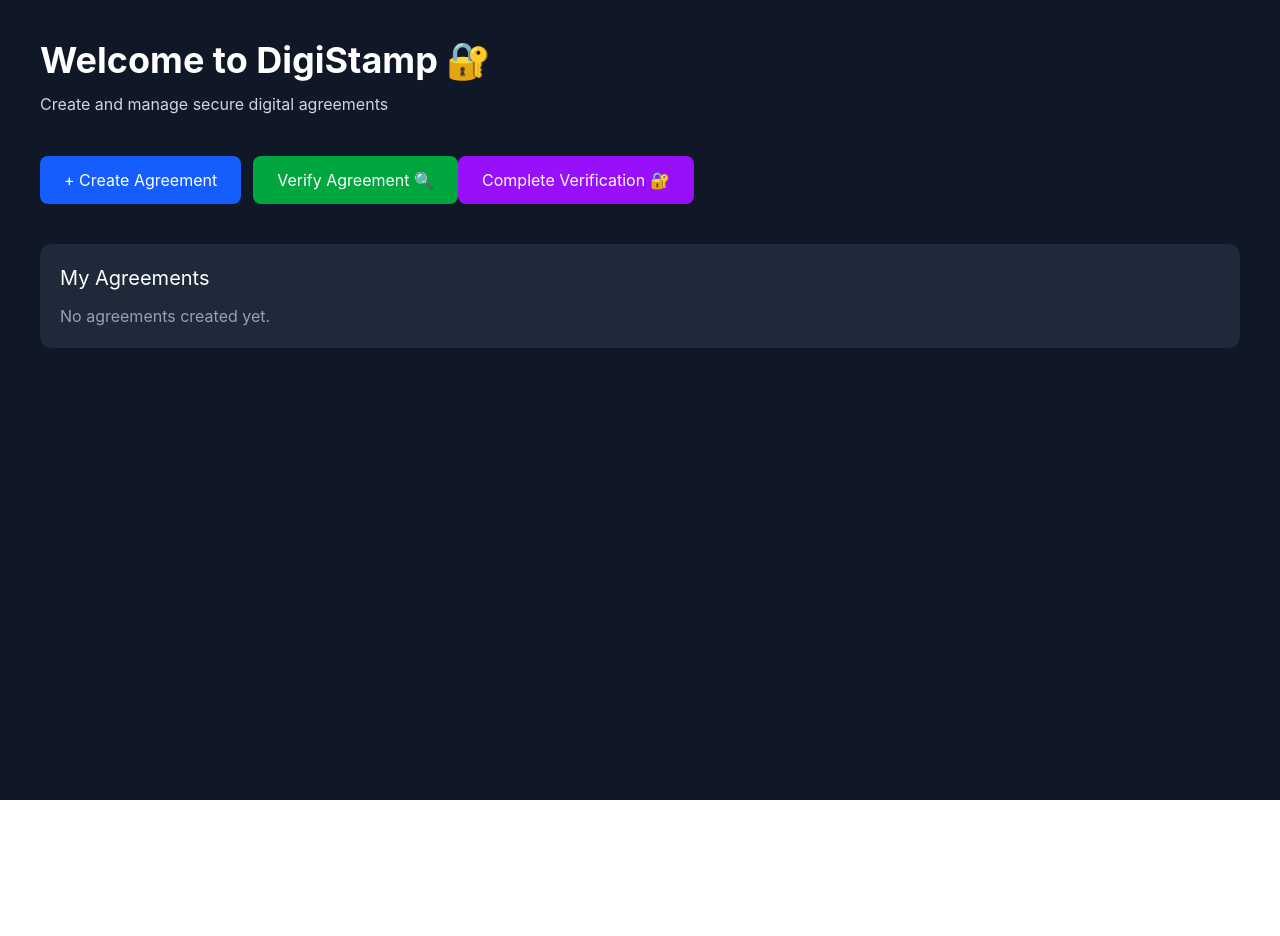
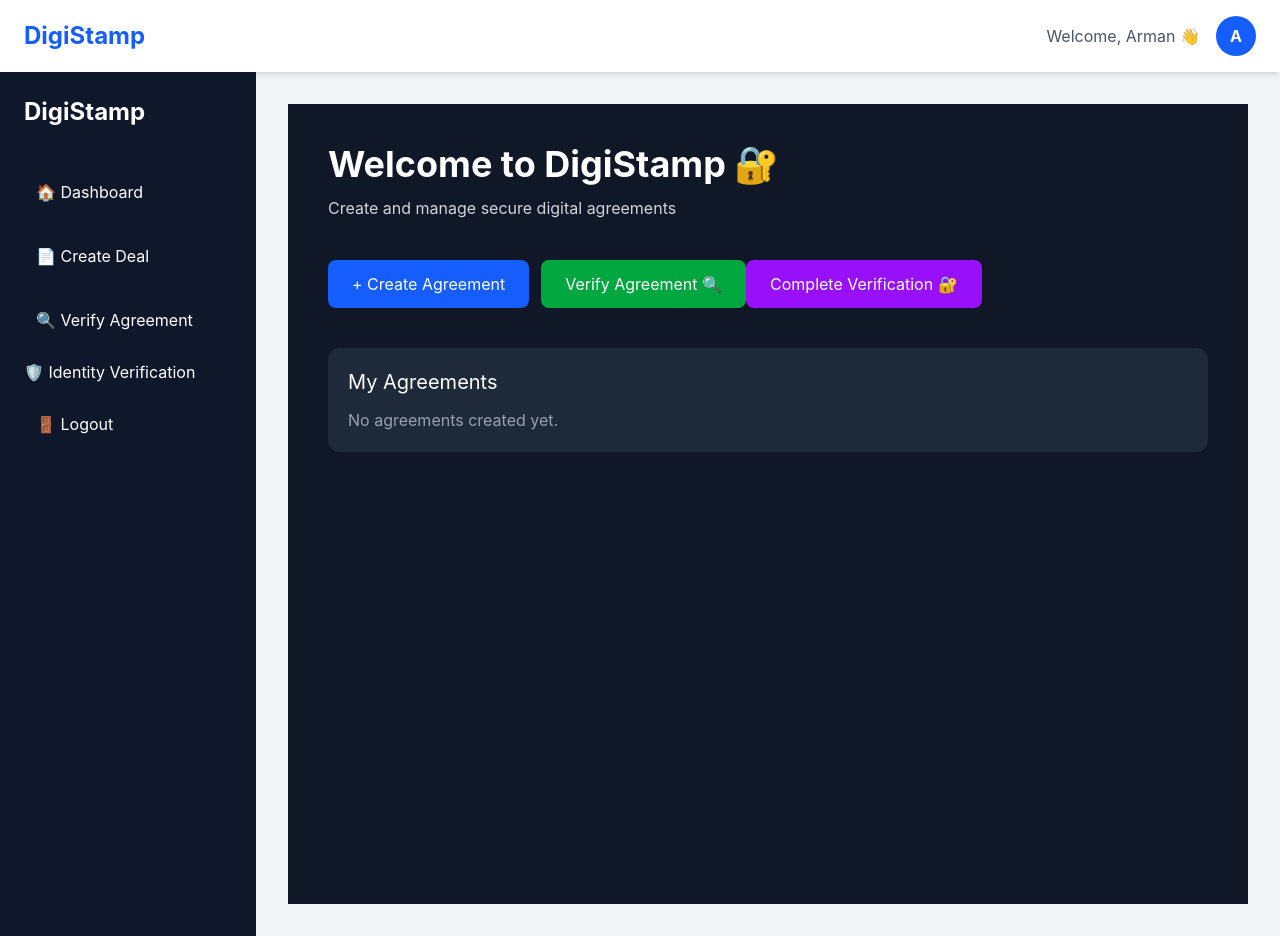
Before and after one commit to armanalikhan04/DigiStamp, a React app in the folder frontend/: page /dashboard in a window 1280 px wide. Before the commit the page ends 800 px from the top, so only its background shows below. Built offline with nearby package versions, Linux system fonts and the light colour scheme; no server answers; the HTML template or start-up script is replaced by a standard one.

Commit message:
Add professional identity verification page

```diff
--- /dev/null
+++ b/frontend/src/components/layout/Layout.jsx
@@ -0,0 +1,24 @@
+import Navbar from "./Navbar";
+import Sidebar from "./Sidebar";
+
+function Layout({ children }) {
+  return (
+    <div className="min-h-screen bg-gray-100">
+
+      <Navbar />
+
+      <div className="flex">
+
+        <Sidebar />
+
+        <main className="flex-1 p-8">
+          {children}
+        </main>
+
+      </div>
+
+    </div>
+  );
+}
+
+export default Layout;
--- /dev/null
+++ b/frontend/src/components/layout/Navbar.jsx
@@ -0,0 +1,21 @@
+function Navbar() {
+  return (
+    <nav className="bg-white shadow-md px-6 py-4 flex justify-between items-center">
+      <h1 className="text-2xl font-bold text-blue-600">
+        DigiStamp
+      </h1>
+
+      <div className="flex items-center gap-4">
+        <span className="text-gray-600">
+          Welcome, Arman 👋
+        </span>
+
+        <div className="w-10 h-10 rounded-full bg-blue-600 flex items-center justify-center text-white font-bold">
+          A
+        </div>
+      </div>
+    </nav>
+  );
+}
+
+export default Navbar;
--- /dev/null
+++ b/frontend/src/components/layout/Sidebar.jsx
@@ -0,0 +1,50 @@
+import { Link } from "react-router-dom";
+
+function Sidebar() {
+  return (
+    <aside className="w-64 min-h-screen bg-slate-900 text-white p-6">
+
+      <h2 className="text-2xl font-bold mb-10">
+        DigiStamp
+      </h2>
+
+      <nav className="flex flex-col gap-4">
+
+        <Link
+          to="/dashboard"
+          className="hover:bg-slate-700 p-3 rounded-lg"
+        >
+          🏠 Dashboard
+        </Link>
+
+        <Link
+          to="/create"
+          className="hover:bg-slate-700 p-3 rounded-lg"
+        >
+          📄 Create Deal
+        </Link>
+
+        <Link
+          to="/verify"
+          className="hover:bg-slate-700 p-3 rounded-lg"
+        >
+          🔍 Verify Agreement
+        </Link>
+
+                <Link to="/verification">
+                    🛡 Identity Verification
+                            </Link>
+
+        <button
+          className="text-left hover:bg-red-600 p-3 rounded-lg"
+        >
+          🚪 Logout
+        </button>
+
+      </nav>
+
+    </aside>
+  );
+}
+
+export default Sidebar;
--- a/frontend/src/main.jsx
+++ b/frontend/src/main.jsx
@@ -1,4 +1,4 @@
-import Profile from "./pages/Profile";
+import Verification from "./pages/Verification";
 import VerifyAgreement from "./pages/VerifyAgreement";
 import CreateAgreement from "./pages/CreateAgreement";
 import React from "react";
@@ -49,13 +49,7 @@ element={<VerifyAgreement/>}
 
 />
 
-<Route
-
-path="/profile"
-
-element={<Profile/>}
-
-/>
+<Route path="/verification" element={<Verification />} />
 
 </Routes>
 
--- a/frontend/src/pages/Dashboard.jsx
+++ b/frontend/src/pages/Dashboard.jsx
@@ -1,9 +1,10 @@
+import Layout from "../components/layout/Layout";
 import { useNavigate } from "react-router-dom";
 function Dashboard(){
     const navigate = useNavigate();
 
 return (
-
+<Layout>
 <div className="min-h-screen bg-gray-900 text-white p-10">
 
 <h1 className="text-4xl font-bold">
@@ -72,6 +73,7 @@ No agreements created yet.
 
 
 </div>
+</Layout>
 
 )
 
--- a/frontend/src/pages/Profile.jsx
+++ /dev/null
@@ -1,213 +0,0 @@
-import { useState } from "react";
-
-import { db } from "../services/firebase";
-
-import { uploadImage } from "../services/cloudinary";
-
-import {
-doc,
-setDoc
-} from "firebase/firestore";
-
-
-function Profile(){
-
-
-const [profile,setProfile]=useState({
-
-name:"",
-phone:"",
-idType:"",
-idNumber:""
-
-});
-
-
-const [idImage,setIdImage]=useState(null);
-
-const [faceImage,setFaceImage]=useState(null);
-
-
-
-const handleChange=(e)=>{
-
-setProfile({
-
-...profile,
-
-[e.target.name]:e.target.value
-
-});
-
-};
-
-
-
-const saveProfile=async()=>{
-
-
-try{
-
-
-const idURL = await uploadImage(idImage);
-
-
-const faceURL = await uploadImage(faceImage);
-
-
-
-await setDoc(
-
-doc(db,"users",profile.phone),
-
-{
-
-...profile,
-
-idProof:idURL,
-
-facePhoto:faceURL,
-
-verificationStatus:"verified",
-
-createdAt:new Date()
-
-}
-
-);
-
-
-
-alert("Identity Verification Completed ✅");
-
-
-}
-
-catch(error){
-
-alert(error.message);
-
-}
-
-
-};
-
-
-
-return(
-
-<div className="min-h-screen bg-gray-900 text-white p-10">
-
-
-<h1 className="text-3xl font-bold">
-
-Identity Verification 🔐
-
-</h1>
-
-
-<input
-
-name="name"
-
-placeholder="Full Name"
-
-onChange={handleChange}
-
-className="text-black p-3 block mt-5"
-
-/>
-
-
-<input
-
-name="phone"
-
-placeholder="Phone Number"
-
-onChange={handleChange}
-
-className="text-black p-3 block mt-5"
-
-/>
-
-
-<input
-
-name="idType"
-
-placeholder="ID Type"
-
-onChange={handleChange}
-
-className="text-black p-3 block mt-5"
-
-/>
-
-
-<input
-
-name="idNumber"
-
-placeholder="ID Number"
-
-onChange={handleChange}
-
-className="text-black p-3 block mt-5"
-
-/>
-
-
-<p className="mt-5">
-
-Upload Government ID 📄
-
-</p>
-
-
-<input
-
-type="file"
-
-onChange={(e)=>setIdImage(e.target.files[0])}
-
-/>
-
-
-<p className="mt-5">
-
-Upload Face Photo 📷
-
-</p>
-
-
-<input
-
-type="file"
-
-onChange={(e)=>setFaceImage(e.target.files[0])}
-
-/>
-
-
-<button
-
-onClick={saveProfile}
-
-className="bg-green-600 px-6 py-3 mt-6 rounded"
-
->
-
-Verify Identity
-
-</button>
-
-
-</div>
-
-)
-
-}
-
-
-export default Profile;
--- /dev/null
+++ b/frontend/src/pages/Verification.jsx
@@ -0,0 +1,161 @@
+import { useState } from "react";
+import { db } from "../services/firebase";
+import { uploadImage } from "../services/cloudinary";
+import { doc, setDoc } from "firebase/firestore";
+
+function Verification() {
+  const [profile, setProfile] = useState({
+    name: "",
+    phone: "",
+    idType: "",
+    idNumber: "",
+  });
+
+  const [idImage, setIdImage] = useState(null);
+  const [faceImage, setFaceImage] = useState(null);
+  const [loading, setLoading] = useState(false);
+
+  const handleChange = (e) => {
+    setProfile({
+      ...profile,
+      [e.target.name]: e.target.value,
+    });
+  };
+
+  const saveProfile = async () => {
+    if (!profile.name || !profile.phone || !profile.idType || !profile.idNumber) {
+      alert("Please fill all fields.");
+      return;
+    }
+
+    if (!idImage || !faceImage) {
+      alert("Please upload both Government ID and Face Photo.");
+      return;
+    }
+
+    try {
+      setLoading(true);
+
+      const idURL = await uploadImage(idImage);
+      const faceURL = await uploadImage(faceImage);
+
+      await setDoc(doc(db, "users", profile.phone), {
+        ...profile,
+        idProof: idURL,
+        facePhoto: faceURL,
+        verificationStatus: "Verified",
+        createdAt: new Date(),
+      });
+
+      alert("✅ Identity Verification Completed Successfully");
+
+      setProfile({
+        name: "",
+        phone: "",
+        idType: "",
+        idNumber: "",
+      });
+
+      setIdImage(null);
+      setFaceImage(null);
+    } catch (error) {
+      console.error(error);
+      alert("Verification Failed!");
+    } finally {
+      setLoading(false);
+    }
+  };
+
+  return (
+    <div className="min-h-screen bg-slate-100 flex justify-center items-center p-8">
+      <div className="bg-white shadow-2xl rounded-2xl w-full max-w-2xl p-8">
+
+        <h1 className="text-3xl font-bold text-center text-blue-600">
+          Identity Verification 🛡
+        </h1>
+
+        <p className="text-center text-gray-500 mt-2">
+          Complete your identity verification before creating digital agreements.
+        </p>
+
+        <div className="mt-8 space-y-5">
+
+          <input
+            type="text"
+            name="name"
+            placeholder="Full Name"
+            value={profile.name}
+            onChange={handleChange}
+            className="w-full border rounded-lg p-3"
+          />
+
+          <input
+            type="text"
+            name="phone"
+            placeholder="Phone Number"
+            value={profile.phone}
+            onChange={handleChange}
+            className="w-full border rounded-lg p-3"
+          />
+
+          <select
+            name="idType"
+            value={profile.idType}
+            onChange={handleChange}
+            className="w-full border rounded-lg p-3"
+          >
+            <option value="">Select Government ID</option>
+            <option>Aadhaar Card</option>
+            <option>PAN Card</option>
+            <option>Driving License</option>
+            <option>Passport</option>
+          </select>
+
+          <input
+            type="text"
+            name="idNumber"
+            placeholder="Government ID Number"
+            value={profile.idNumber}
+            onChange={handleChange}
+            className="w-full border rounded-lg p-3"
+          />
+
+          <div>
+            <label className="font-semibold block mb-2">
+              Upload Government ID 📄
+            </label>
+
+            <input
+              type="file"
+              accept="image/*"
+              onChange={(e) => setIdImage(e.target.files[0])}
+            />
+          </div>
+
+          <div>
+            <label className="font-semibold block mb-2">
+              Upload Face Photo 📷
+            </label>
+
+            <input
+              type="file"
+              accept="image/*"
+              onChange={(e) => setFaceImage(e.target.files[0])}
+            />
+          </div>
+
+          <button
+            onClick={saveProfile}
+            disabled={loading}
+            className="w-full bg-blue-600 hover:bg-blue-700 text-white py-3 rounded-lg font-semibold transition"
+          >
+            {loading ? "Verifying..." : "Verify Identity"}
+          </button>
+
+        </div>
+      </div>
+    </div>
+  );
+}
+
+export default Verification;
```
Also changed, not shown: frontend/src/components/StatusCard.jsx (added).
